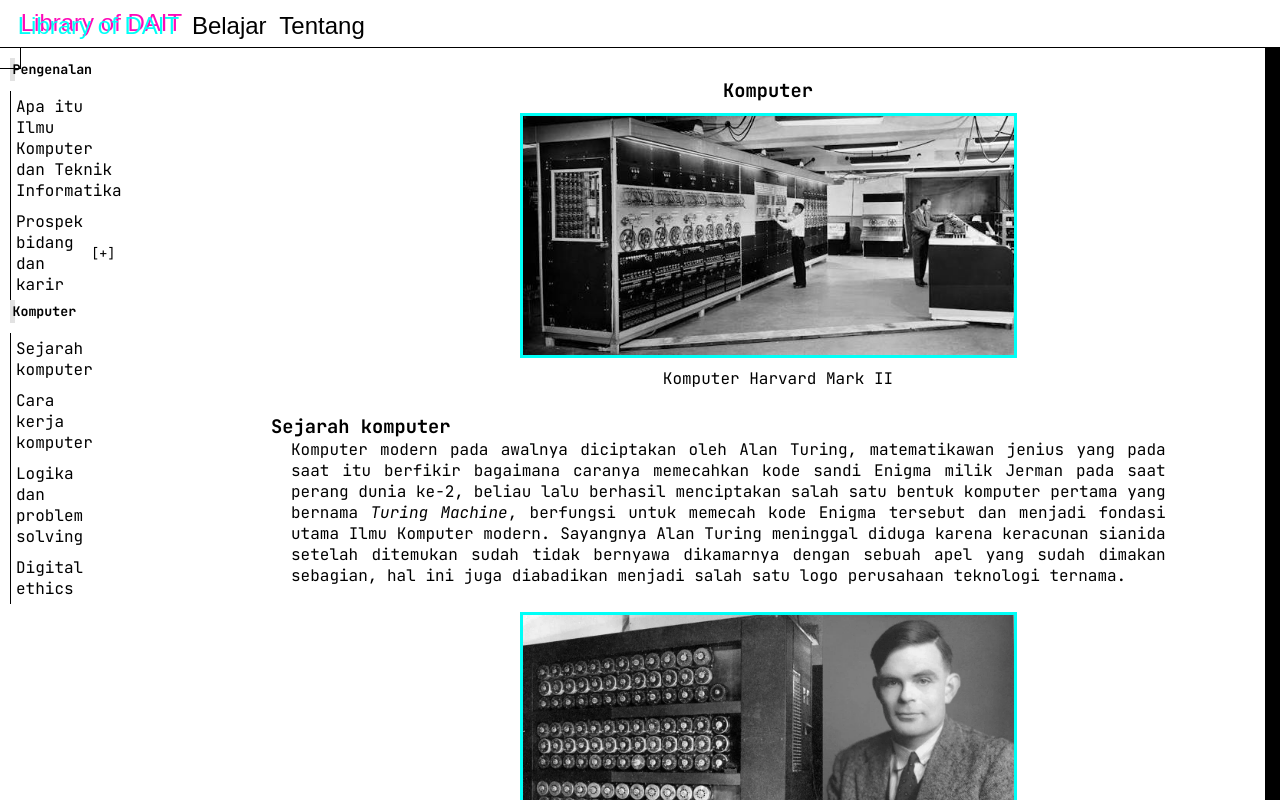
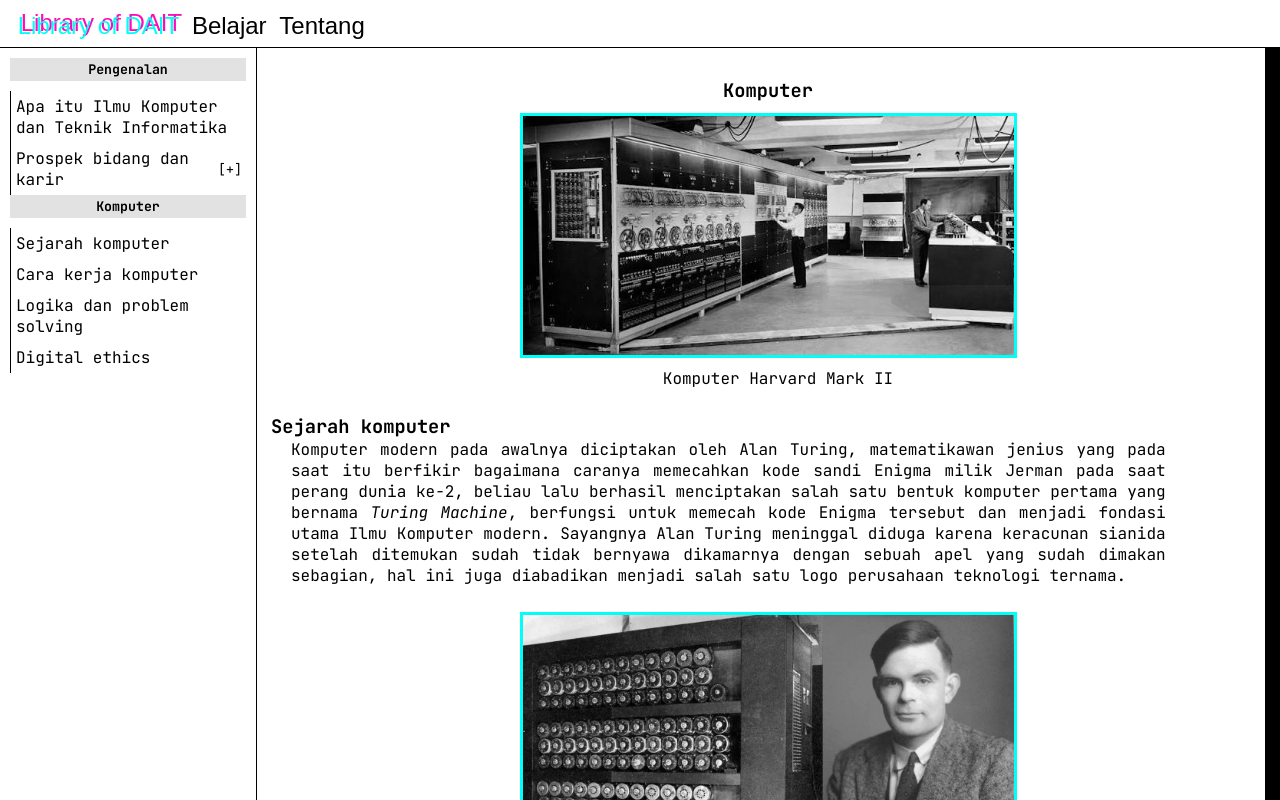
Before and after one commit to fauzan-rizky/libraryofdait, a SvelteKit app: page /belajar/pengantar-ikti/komputer in a window 1280 px wide. Built offline with nearby package versions, Linux system fonts and the light colour scheme; a web font is replaced by a local one.

Commit message:
Optimized sm shit

```diff
--- a/src/components/navbar.svelte
+++ b/src/components/navbar.svelte
@@ -209,7 +209,7 @@
 </button>
 
 <style>
-    * {
+    a, button, #navOff, #navOn, #sideArrow {
         transition: all 0.1s linear;
     }
     #navbar-title,
--- a/src/components/sidebar.svelte
+++ b/src/components/sidebar.svelte
@@ -81,8 +81,11 @@
 
 <style>
     * {
+        text-decoration: none;
+    }
+
+    li, .expand-btn {
         transition: all 0.25s ease;
-        text-decoration: none;
     }
     h5 {
         background-color: rgb(226, 226, 226);
--- a/src/routes/belajar/+page.svelte
+++ b/src/routes/belajar/+page.svelte
@@ -42,8 +42,11 @@
 <style>
     * {
         font-family: "Jetbrains Mono";
+        /* outline: 1px solid red; */
+    }
+
+    a, .category-entry {
         transition: all 0.25s linear;
-        /* outline: 1px solid red; */
     }
 
     #belajarMenu {
--- a/src/routes/belajar/mulprog/+layout.svelte
+++ b/src/routes/belajar/mulprog/+layout.svelte
@@ -24,6 +24,9 @@
 <style>
     * {
         font-family: "Jetbrains Mono";
+    }
+
+    a, button, .sidebar-overlay {
         transition: all 0.25s linear;
     }
 
--- a/src/routes/belajar/mulprog/ddp/+page.svelte
+++ b/src/routes/belajar/mulprog/ddp/+page.svelte
@@ -212,6 +212,9 @@
 <style>
     * {
         font-family: "Jetbrains Mono";
+    }
+
+    a {
         transition: all 0.25s linear;
     }
 </style>
--- a/src/routes/belajar/mulprog/progpel/+page.svelte
+++ b/src/routes/belajar/mulprog/progpel/+page.svelte
@@ -296,6 +296,9 @@
 <style>
     * {
         font-family: "Jetbrains Mono";
+    }
+
+    a {
         transition: all 0.25s linear;
     }
 </style>
--- a/src/routes/belajar/mulprog/setup/+page.svelte
+++ b/src/routes/belajar/mulprog/setup/+page.svelte
@@ -220,6 +220,9 @@
 <style>
     * {
         font-family: "Jetbrains Mono";
+    }
+
+    a, code {
         transition: all 0.25s linear;
     }
 
--- a/src/routes/belajar/pengantar-ikti/+layout.svelte
+++ b/src/routes/belajar/pengantar-ikti/+layout.svelte
@@ -24,6 +24,9 @@
 <style>
     * {
         font-family: "Jetbrains Mono";
+    }
+
+    a, button, .sidebar-overlay {
         transition: all 0.25s linear;
     }
 
--- a/src/routes/belajar/pengantar-ikti/komputer/+page.svelte
+++ b/src/routes/belajar/pengantar-ikti/komputer/+page.svelte
@@ -196,7 +196,10 @@
 <style>
     * {
         font-family: "Jetbrains Mono";
-        transition: all 0.25s linear;
         /* outline: 1px solid red; */
     }
+
+    a {
+        transition: all 0.25s linear;
+    }
 </style>
--- a/src/routes/belajar/pengantar-ikti/pengenalan/+page.svelte
+++ b/src/routes/belajar/pengantar-ikti/pengenalan/+page.svelte
@@ -320,7 +320,10 @@
 <style>
     * {
         font-family: "Jetbrains Mono";
-        transition: all 0.25s linear;
         /* outline: 1px solid red; */
     }
+
+    a {
+        transition: all 0.25s linear;
+    }
 </style>
```
